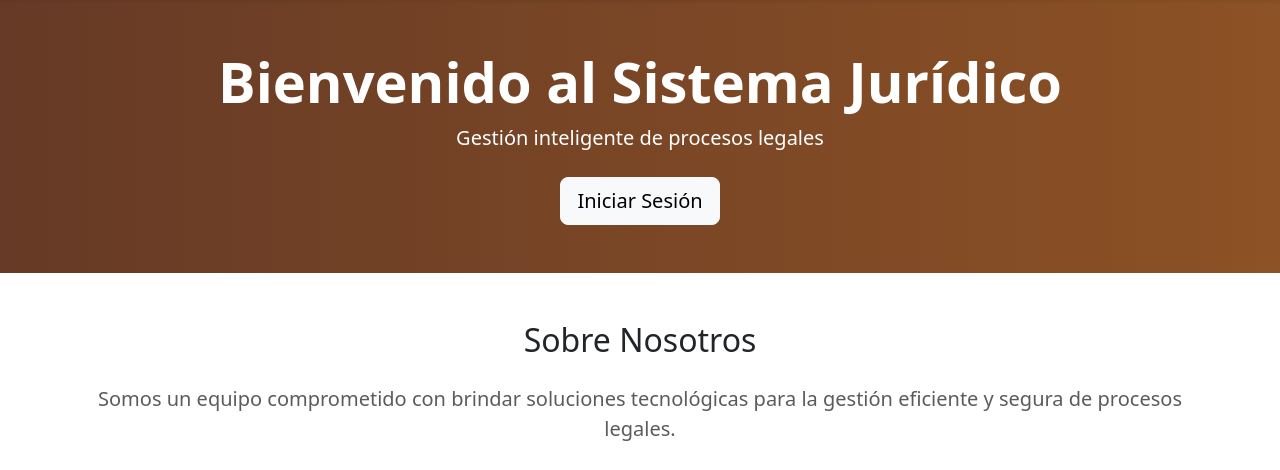
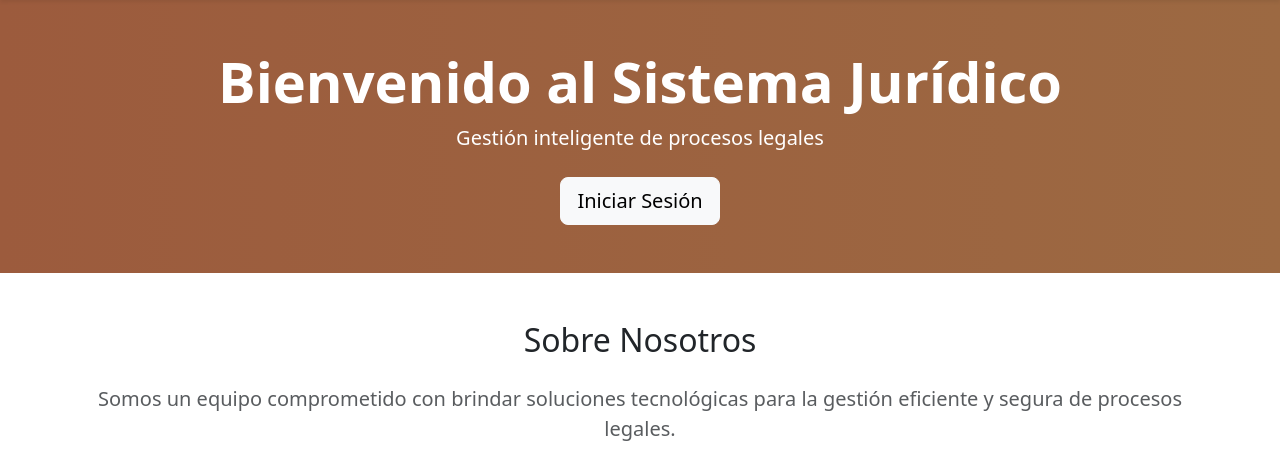
Before and after one commit to Wara-Molina/SistemaWeb_casosJuridicos, a Flask app: page / in a window 1280 px wide. Shown: the part 56-526 px from the top of the page. Run offline with Flask 3, Linux system fonts and the light colour scheme.

Commit message:
Septimo Commit

```diff
--- a/templates/index.html
+++ b/templates/index.html
@@ -3,7 +3,7 @@
 
 {% block content %}
 
-<header class="bg-primary text-white text-center py-5" style="background: linear-gradient(to right,rgb(102, 58, 38),rgb(141, 82, 37));">
+<header class="bg-primary text-white text-center py-5" style="background: linear-gradient(to right,rgb(156, 91, 61),rgb(156, 105, 66));">
 <div class="container">
 <h1 class="display-4 fw-bold">Bienvenido al Sistema Jurídico</h1>
 <p class="lead mb-4">Gestión inteligente de procesos legales</p>
--- a/templates/seguimientos/index.html
+++ b/templates/seguimientos/index.html
@@ -5,7 +5,7 @@
 {% block content %}
 
 <h1>Lista de Seguimientos</h1>
-<a class="btn btn-success mb-3" href="{{ url_for('seguimiento.create') }}" style=" background-color:rgb(154, 115, 64); color: white; border: none;">Nuevo Seguimiento</a>
+<a class="btn btn-success mb-3" href="{{ url_for('seguimiento.create') }}" style=" background-color:rgb(171, 131, 78); color: white; border: none;">Nuevo Seguimiento</a>
 <table class="table table-striped">
 <thead>
 <tr>
```
